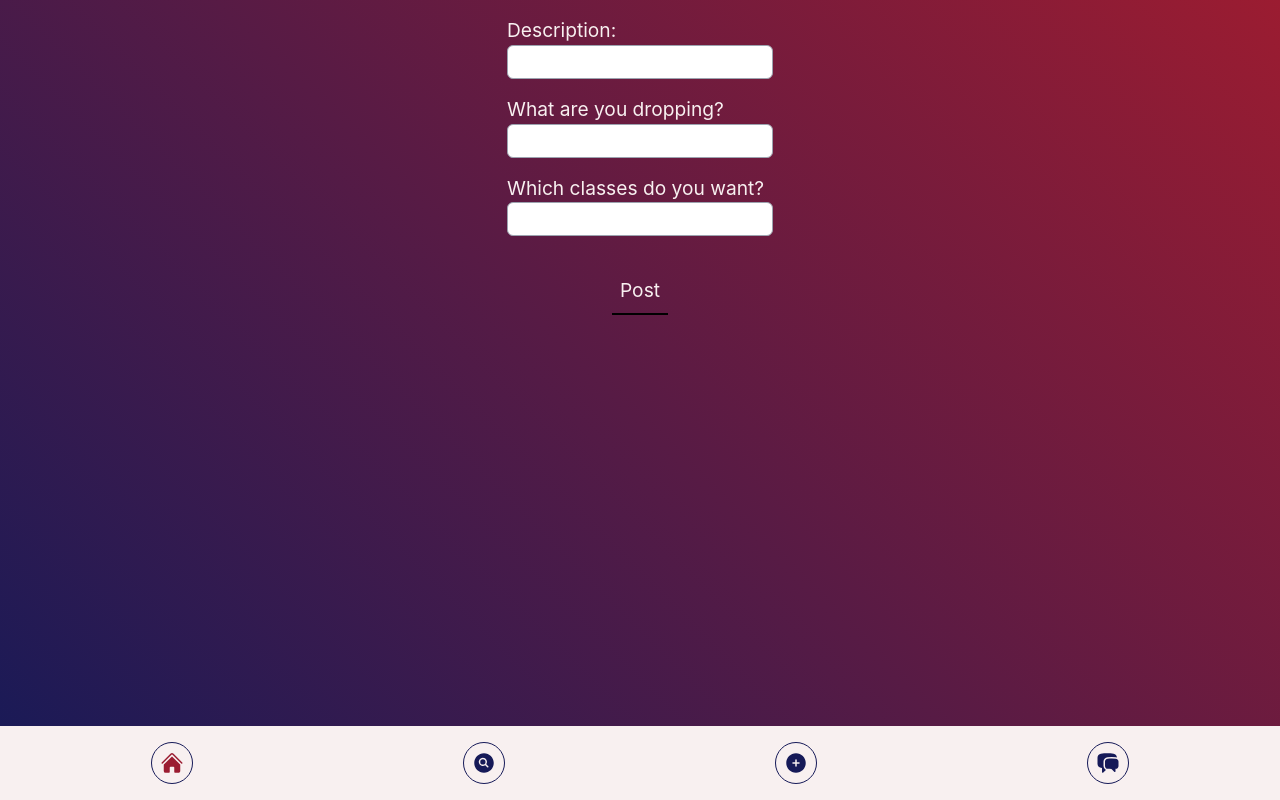
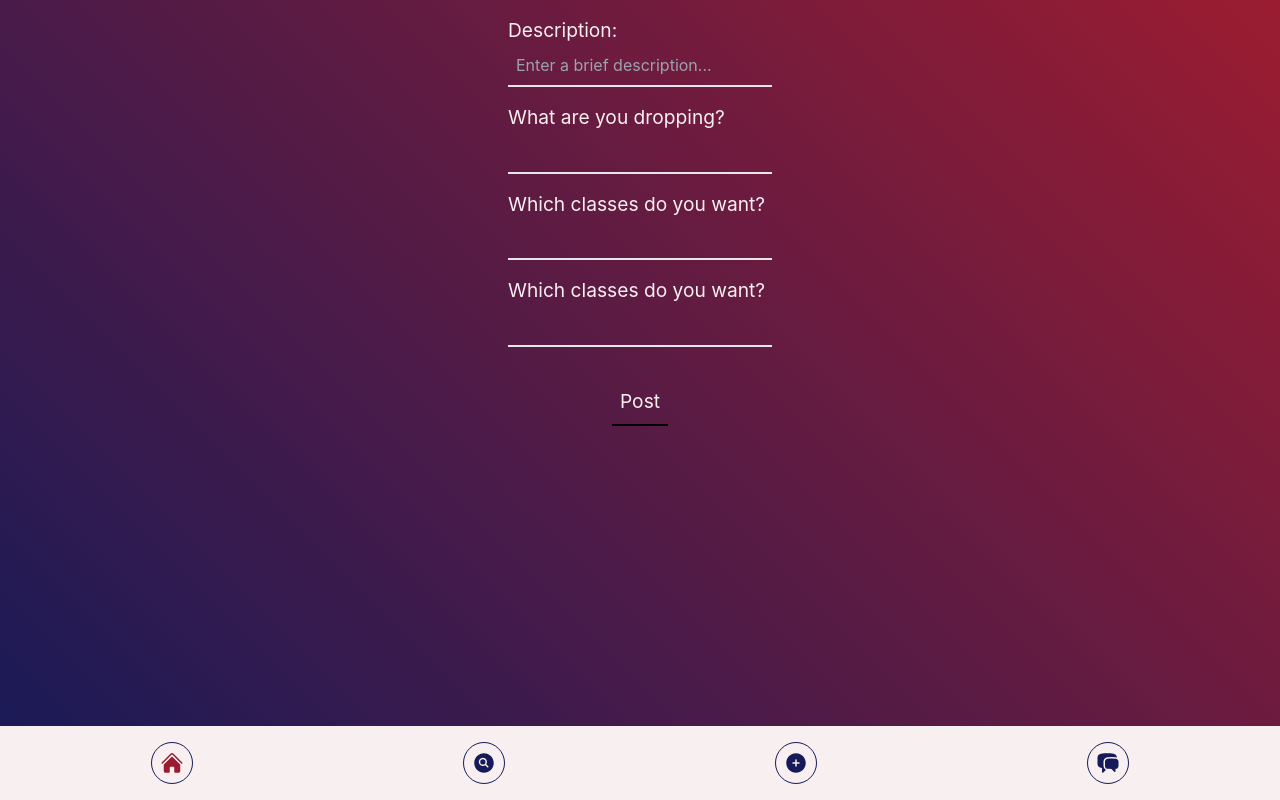
Before and after one commit to j-ackie/brutus, a React (Create React App) app in the folder frontend/: page /create-listing in a window 1280 px wide. Built offline with nearby package versions, Linux system fonts and the light colour scheme.

Commit message:
dropdown create wip

```diff
--- a/frontend/src/components/Dropdown/Dropdown.tsx
+++ b/frontend/src/global/Dropdown.tsx
@@ -60,7 +60,7 @@ const InputWithDropdown: React.FC<InputWithDropdownProps> = ({ value, name, opti
         onChange={(e) => setSelectedValue(e.target.value)}
         onFocus={handleInputFocus}
         onBlur={handleBlur}
-        className="rounded-md px-2 py-1 border border-gray-400"
+        className="p-2 outline-none border-b-2 focus:border-b-accent text-text bg-transparent"
       />
       {isDropdownOpen && (
         <select
--- a/frontend/src/pages/create/Create.tsx
+++ b/frontend/src/pages/create/Create.tsx
@@ -1,7 +1,8 @@
 import React, { useState } from 'react';
 import { SubHeading } from '../../global/Text';
 import { TextButton } from '../../global/Buttons';
-import InputWithDropdown from '../../components/Dropdown/Dropdown'; // Import your custom InputWithDropdown component
+import Input from '../../global/Input'; // Ensure this import path is correct
+import InputWithDropdown from '../../global/Dropdown';
 import { COLORS } from '../../global/Colors';
 
 const CreateListing = () => {
@@ -11,18 +12,18 @@ const CreateListing = () => {
   const [want, setWant] = useState('');
   const [tags, setTags] = useState<string[]>([]);
 
-  const randomOptions = [
-    'Mathematics',
-    'Physics',
-    'Chemistry',
-    'Biology',
-    'History',
-    'Literature',
-    'Computer Science',
-    'Art',
-    'Music',
-    'Geography'
+  const categories = [
+    'Core',
+    'Theory',
+    'Interfaces',
+    'Software Development/Programming Languages',
+    'Systems',
+    'Projects',
+    'Electives',
+    'Math',
+    'Other'
   ];
+
 
   const handleCreateListing = () => {
     // Here you can send the listing data to your backend or perform other actions
@@ -35,11 +36,13 @@ const CreateListing = () => {
     }}>
       <div className="mb-4">
         <SubHeading text="Description: " color={COLORS.text} />
-        <InputWithDropdown
+        <Input
+          type="text"
           value={description}
-          name={"description"}
-          options={randomOptions} // You can pass options for the dropdown here
-          onChange={(value: string) => setDescription(value)}
+          name="description"
+          placeholder="Enter a brief description..."
+          onChange={(e: React.ChangeEvent<HTMLInputElement>) => setDescription(e.target.value)}
+          className="" // Add any specific styling classes you need
         />
       </div>
       <div className="mb-4">
@@ -47,7 +50,7 @@ const CreateListing = () => {
         <InputWithDropdown
           value={have}
           name={"have"}
-          options={randomOptions} // You can pass options for the dropdown here
+          options={categories} // You can pass options for the dropdown here
           onChange={(value: string) => setHave(value)}
         />
       </div>
@@ -56,7 +59,16 @@ const CreateListing = () => {
         <InputWithDropdown
           value={want}
           name={"want"}
-          options={randomOptions} // You can pass options for the dropdown here
+          options={categories} // You can pass options for the dropdown here
+          onChange={(value: string) => setWant(value)}
+        />
+      </div>
+      <div className="mb-4">
+        <SubHeading text="Which classes do you want? " color={COLORS.text} />
+        <InputWithDropdown
+          value={want}
+          name={"want"}
+          options={categories} // You can pass options for the dropdown here
           onChange={(value: string) => setWant(value)}
         />
       </div>
```
